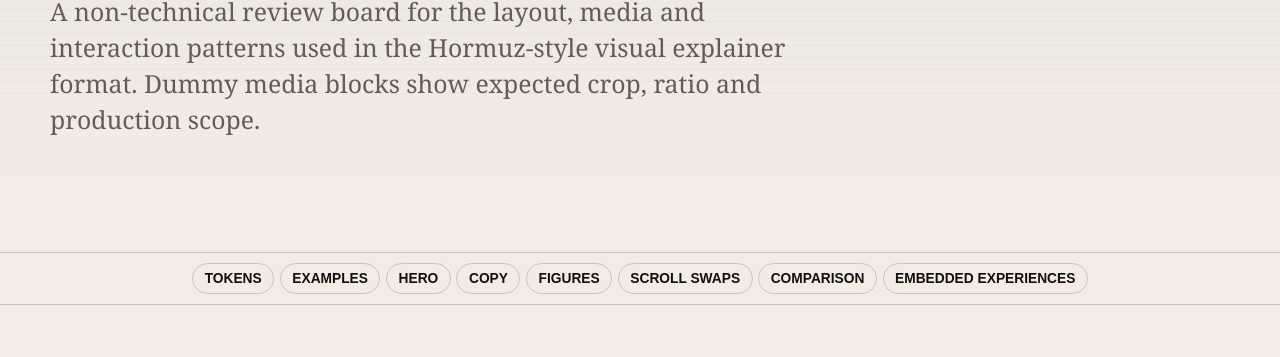
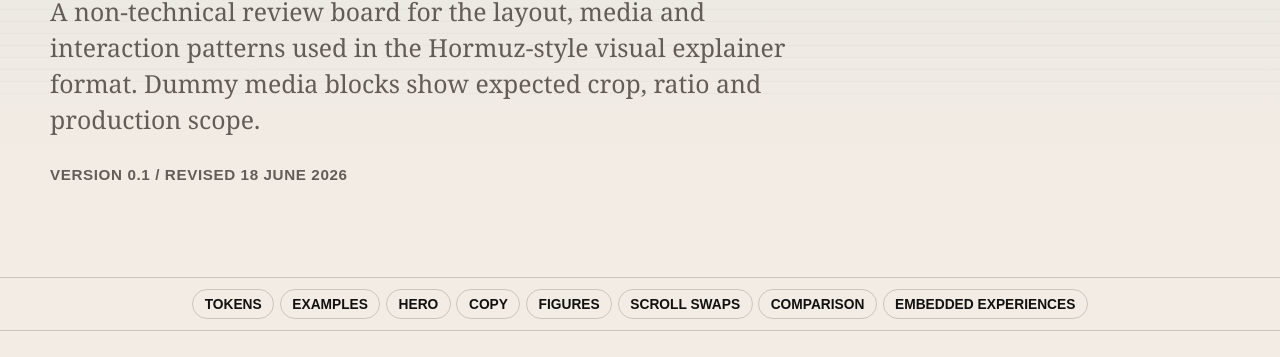
Before and after one commit to CrisisGroup/ve-designsys, a plain HTML site: page index.html in a window 1280 px wide. Shown: the part 699-1056 px from the top of the page. Drawn offline with Linux system fonts and the light colour scheme; a web font is replaced by a local one.

Commit message:
versioning notation

```diff
--- a/index.html
+++ b/index.html
@@ -22,6 +22,7 @@
         A non-technical review board for the layout, media and interaction patterns used in the Hormuz-style visual
         explainer format. Dummy media blocks show expected crop, ratio and production scope.
       </p>
+      <p class="version-note">Version 0.1 / Revised 18 June 2026</p>
     </div>
   </header>
 
--- a/styles.css
+++ b/styles.css
@@ -128,6 +128,16 @@ button {
   color: var(--muted);
   font-size: clamp(1.25rem, 2vw, 1.55rem);
   line-height: 1.45;
+}
+
+.version-note {
+  margin: 1.5rem 0 0;
+  color: var(--muted);
+  font-family: var(--font-sans-cond);
+  font-size: 0.95rem;
+  font-weight: 600;
+  letter-spacing: 0.04em;
+  text-transform: uppercase;
 }
 
 .kicker {
```
